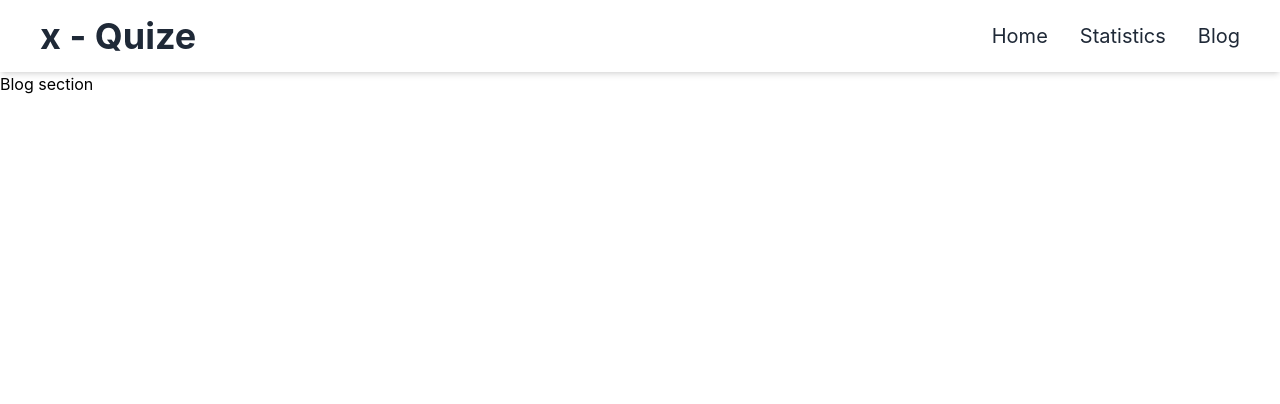
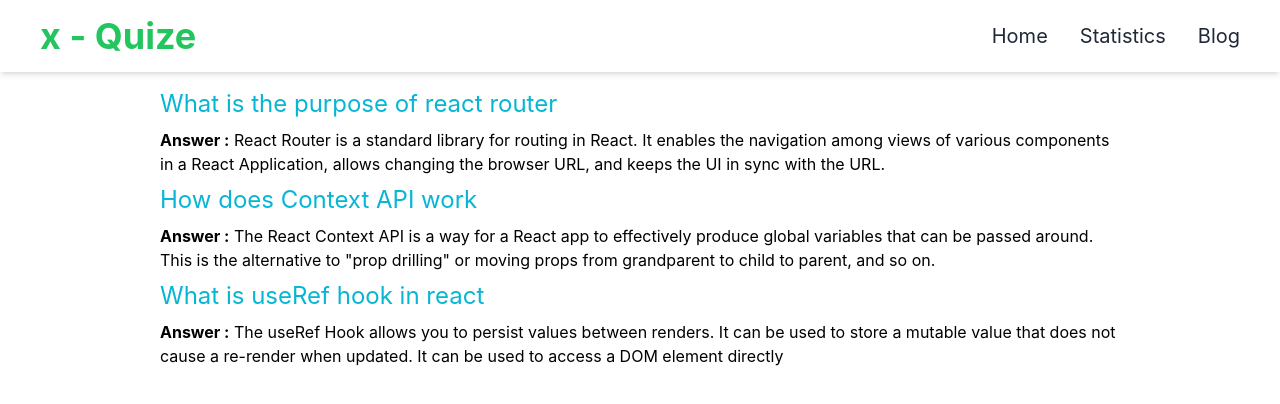
Before and after one commit to tanzilmia/quize-app, a React (Create React App) app: page /blog in a window 1280 px wide. Shown: the top 404 px of the page. Built offline with nearby package versions, Linux system fonts and the light colour scheme.

Commit message:
error page

```diff
--- a/public/index.html
+++ b/public/index.html
@@ -2,7 +2,7 @@
 <html lang="en">
   <head>
     <meta charset="utf-8" />
-    <link rel="icon" href="%PUBLIC_URL%/favicon.ico" />
+    <link rel="icon" href="%PUBLIC_URL%/favicon.png" />
     <meta name="viewport" content="width=device-width, initial-scale=1" />
     <meta name="theme-color" content="#000000" />
     <meta
@@ -24,7 +24,7 @@
       work correctly both with client-side routing and a non-root public URL.
       Learn how to configure a non-root public URL by running `npm run build`.
     -->
-    <title>React App</title>
+    <title>x - Quize</title>
     <script type="module" src="https://unpkg.com/ionicons@5.5.2/dist/ionicons/ionicons.esm.js"></script>
     <script nomodule src="https://unpkg.com/ionicons@5.5.2/dist/ionicons/ionicons.js"></script>
   </head>
--- a/src/App.js
+++ b/src/App.js
@@ -7,6 +7,7 @@ import Home from './component/Home/Home';
 import Statistics from './component/Statistics/Statistics';
 import Blog from './component/Blog/Blog';
 import Quizediv from './component/quizediv/Quizediv';
+import ErrorPage from './component/ErrorPage/ErrorPage';
 
 function App() {
 
@@ -24,7 +25,10 @@ const router = createBrowserRouter([
       loader : ({params}) => fetch(`https://openapi.programming-hero.com/api/quiz/${params.id}`),
       element : <Quizediv></Quizediv>
     }
-  ]}
+  ]},
+  {
+    path : '*', element : <ErrorPage></ErrorPage>
+  }
 ])
 
   return (
--- a/src/component/Blog/Blog.js
+++ b/src/component/Blog/Blog.js
@@ -2,8 +2,20 @@ import React from 'react';
 
 const Blog = () => {
     return (
-        <div>
-            <h2> Blog section </h2>
+        <div className='w-9/12 m-auto my-4'>
+            <div>
+            <h2 className='t text-2xl my-2 text-cyan-500'>What is the purpose of react router </h2>
+            <p> <strong>Answer :</strong> React Router is a standard library for routing in React. It enables the navigation among views of various components in a React Application, allows changing the browser URL, and keeps the UI in sync with the URL.</p>
+            </div>
+            <div>
+                <h2 className='t text-2xl my-2 text-cyan-500'>How does Context API work</h2>
+                <p> <strong>Answer :</strong> The React Context API is a way for a React app to effectively produce global variables that can be passed around. This is the alternative to "prop drilling" or moving props from grandparent to child to parent, and so on.</p>
+
+            </div>
+            <div>
+                <h2 className='t text-2xl my-2 text-cyan-500'>What is useRef hook in react </h2>
+                <p> <strong>Answer :</strong> The useRef Hook allows you to persist values between renders. It can be used to store a mutable value that does not cause a re-render when updated. It can be used to access a DOM element directly</p>
+            </div>
         </div>
     );
 };
--- /dev/null
+++ b/src/component/ErrorPage/ErrorPage.js
@@ -0,0 +1,23 @@
+import React from 'react';
+import { NavLink } from 'react-router-dom';
+const ErrorPage = () => {
+    return (
+        <div class="bg-gradient-to-r from-purple-300 to-blue-200">
+        <div class="w-9/12 m-auto py-16 min-h-screen flex items-center justify-center">
+        <div class="bg-white shadow overflow-hidden sm:rounded-lg pb-8">
+        <div class="border-t border-gray-200 text-center pt-8">
+        <h1 class="text-9xl font-bold text-purple-400">404</h1>
+        <h1 class="text-6xl font-medium py-8">oops! Page not found</h1>
+        <p class="text-2xl pb-8 px-12 font-medium">Oops! The page you are looking for does not exist. It might have been moved or deleted.</p>
+        <button class="bg-gradient-to-r from-purple-400 to-blue-500 hover:from-pink-500 hover:to-orange-500 text-white font-semibold px-6 py-3 rounded-md mr-6">
+        <NavLink className='md:ml-8 my-5 md:my-0 text-xl text-gray-800 hover:text-gray-400 duration-500  block' to= '/'>Home</NavLink>
+        </button>
+
+        </div>
+        </div>
+        </div>
+        </div>
+    );
+};
+
+export default ErrorPage;
--- /dev/null
+++ b/src/component/Navbar/Navbar.css
@@ -0,0 +1,14 @@
+/* .md:ml-8 my-5 md:my-0 text-xl text-gray-800 hover:text-gray-400 duration-500  block */
+.ul_tag a::before{
+    content: '';
+    height: 3px;
+    width: 0px;
+    background: #000;
+    position: absolute;
+    margin-top: 30px;
+    transition: width 0.5s;
+
+}
+.ul_tag a:hover::before{
+    width: 60px;
+}
--- a/src/component/Navbar/Navbar.js
+++ b/src/component/Navbar/Navbar.js
@@ -1,22 +1,22 @@
 import React,{useState} from 'react';
 import { NavLink } from 'react-router-dom';
-
+import './Navbar.css'
 const Navbar = () => {
 const [open, setopen] = useState(false)
 
     return (
         <div className='shadow-md w-full top-0 left-0'>
             <div className='md:flex items-center justify-between bg-white py-4 md:px-10 px-7'>
-              <div className='font-bold text-4xl cursor-pointer flex items-center text-gray-800'>
+              <div className=' font-bold text-4xl cursor-pointer flex items-center text-green-500'>
                 x - Quize
               </div>
 
               <div onClick={()=> setopen(!open)} className='text-3xl absolute right-8 top-6 cursor-pointer md:hidden'>
               <ion-icon name= {open ? 'close' : 'menu'}></ion-icon>
-              {/* <ion-icon name="close"></ion-icon> */}
+
               </div>
 
-              <ul className= {`md:flex md:items-center md:pb-0 pb-10 absolute md:static bg-white left-0 w-full md:w-auto md:pl-0 pl-9 transition-all duration-500 ease-in ${open ? 'top-20': 'top-[-500px]' }`}>
+              <ul className= {`ul_tag md:flex md:items-center md:pb-0 pb-10 absolute md:static bg-white left-0 w-full md:w-auto md:pl-0 pl-9 transition-all duration-500 ease-in ${open ? 'top-20': 'top-[-500px]' }`}>
 
                 <NavLink className='md:ml-8 my-5 md:my-0 text-xl text-gray-800 hover:text-gray-400 duration-500  block' to= '/'>Home</NavLink>
                 <NavLink className='md:ml-8 my-5 md:my-0 text-xl text-gray-800 hover:text-gray-400 duration-500  block' to= '/statistics'>Statistics</NavLink>
--- a/src/component/Statistics/Statistics.js
+++ b/src/component/Statistics/Statistics.js
@@ -7,8 +7,8 @@ const Statistics = () => {
     let topics = topicsx.data
     console.log(topics);
     return (
-        <div>
-             <LineChart width={600} height={300} data={topics} margin={{ top: 5, right: 20, bottom: 5, left: 0 }}>
+        <div className='m-auto md:w-3/6 mt-20'>
+             <LineChart width={500} height={300} data={topics} margin={{ top: 5, right: 20, bottom: 5, left: 0 }}>
              <Line type="monotone" dataKey="total" stroke="#8884d8" />
              <CartesianGrid stroke="#ccc" strokeDasharray="5 5" />
              <XAxis dataKey="name" />
```
Also changed, not shown: public/favicon.png (added), src/component/ErrorPage/ErrorPage.css (added), 1 other file (tests, documents, lock files or other folders).
